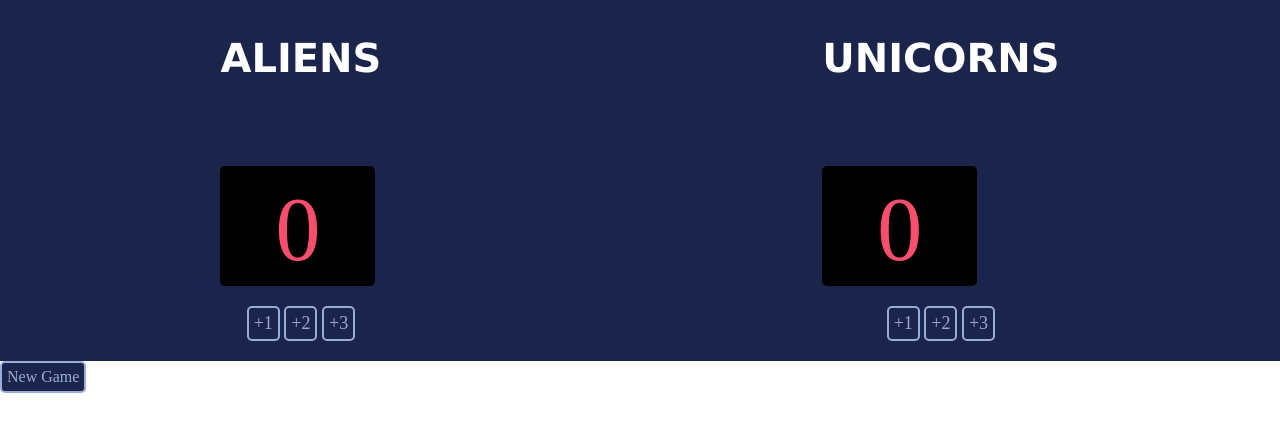
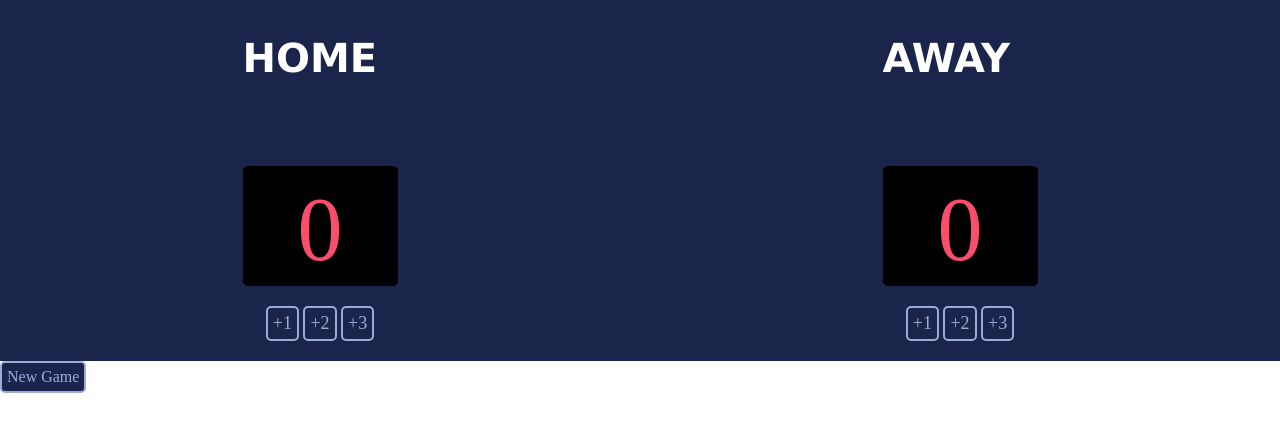
Before and after one commit to Thanosfalling/Scoreboard, a plain HTML site: page index.html in a window 1280 px wide. Drawn offline with nearby package versions, Linux system fonts and the light colour scheme.

Commit message:
Revert "Updated score headers for test"
This reverts commit 45723c63dca4e83ea2255df027739f8322671be6.

```diff
--- a/index.html
+++ b/index.html
@@ -5,7 +5,7 @@
     <body>
         <div class="container">
             <div>
-                <h3>ALIENS</h3>
+                <h3>HOME</h3>
                 <div class="score">
                     <p id="homeScore">0</p>
                 </div>
@@ -16,7 +16,7 @@
                 </div>
             </div>
             <div>
-                <h3>UNICORNS</h3>
+                <h3>AWAY</h3>
                 <div class="score">
                     <p id="guestScore">0</p>
                 </div>
```
